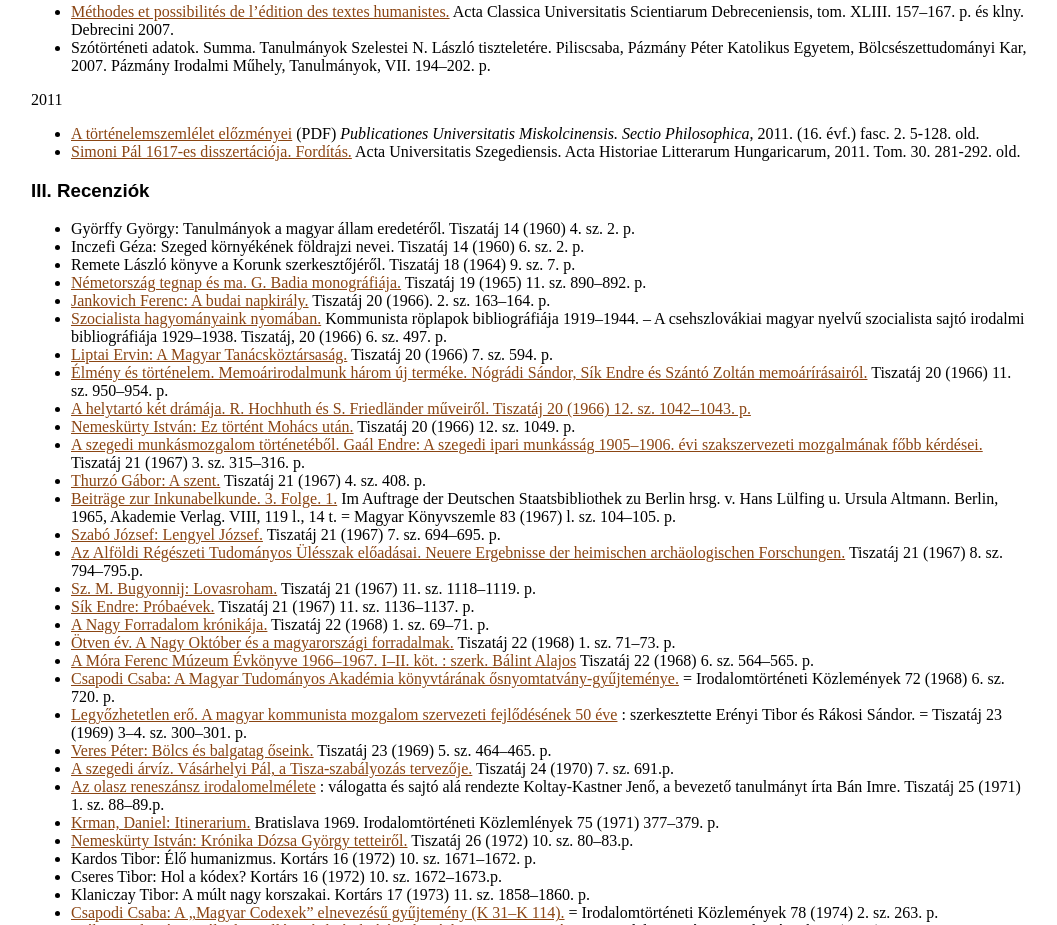
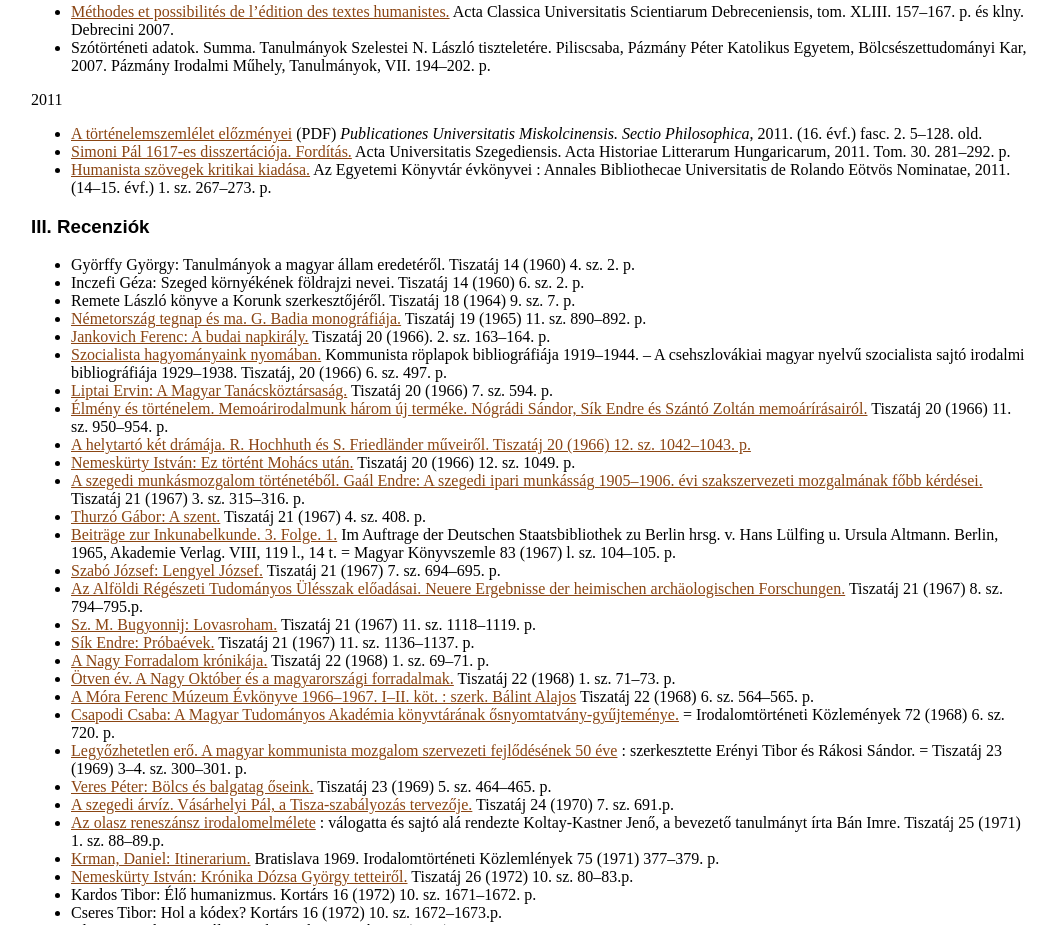
Before and after one commit to pkiraly/kulcsar-peter-emlekezete, a plain HTML site: page valogatott-bibliografia.html in a window 1280 px wide. Shown: the part 8736-9661 px from the top of the page, without its empty margins (109-1166 px from the left). Drawn offline with Linux system fonts and the light colour scheme.

Commit message:
Humanista szövegek kritikai kiadása, 2011

```diff
--- a/valogatott-bibliografia.html
+++ b/valogatott-bibliografia.html
@@ -555,8 +555,9 @@
 
 <p>2011</p>
 <ul>
-  <li><a href="http://www.matarka.hu/koz/ISSN_1219-543X/tomus_16_fas_2_2011/ISSN_1219-543X_tomus_16_fas_2_2011_005-128.pdf" rel="nofollow">A történelemszemlélet előzményei</a> (PDF) <i>Publicationes Universitatis Miskolcinensis. Sectio Philosophica</i>, 2011. (16. évf.) fasc. 2. 5-128. old.</li>
-  <li><a href="https://ojs.bibl.u-szeged.hu/index.php/ahlithun/article/view/22693/22424">Simoni Pál 1617-es disszertációja. Fordítás.</a> Acta Universitatis Szegediensis. Acta Historiae Litterarum Hungaricarum, 2011. Tom. 30. 281-292. old.</li>
+  <li><a href="http://www.matarka.hu/koz/ISSN_1219-543X/tomus_16_fas_2_2011/ISSN_1219-543X_tomus_16_fas_2_2011_005-128.pdf" rel="nofollow">A történelemszemlélet előzményei</a> (PDF) <i>Publicationes Universitatis Miskolcinensis. Sectio Philosophica</i>, 2011. (16. évf.) fasc. 2. 5–128. old.</li>
+  <li><a href="https://ojs.bibl.u-szeged.hu/index.php/ahlithun/article/view/22693/22424">Simoni Pál 1617-es disszertációja. Fordítás.</a> Acta Universitatis Szegediensis. Acta Historiae Litterarum Hungaricarum, 2011. Tom. 30. 281–292. p.</li>
+  <li><a href="http://hdl.handle.net/10831/8017">Humanista szövegek kritikai kiadása.</a> Az Egyetemi Könyvtár évkönyvei : Annales Bibliothecae Universitatis de Rolando Eötvös Nominatae, 2011. (14–15. évf.) 1. sz. 267–273. p.</li>
 </ul>
 
 <h3>III. Recenziók</h3>
```
